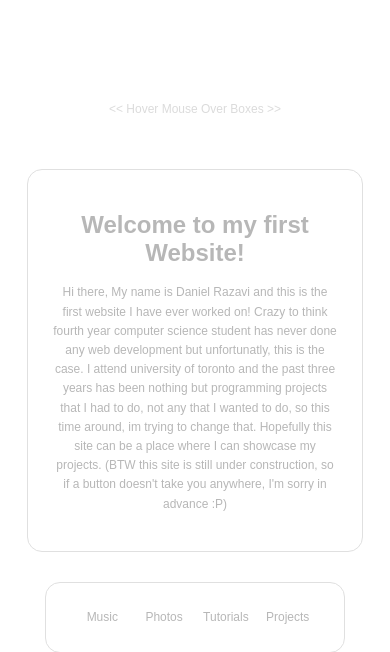
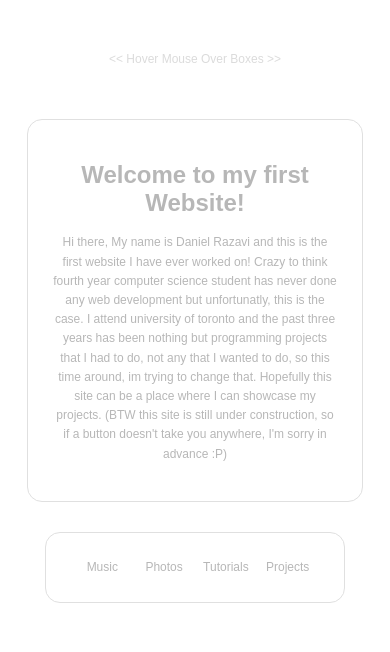
Before and after one commit to DanielRazavi/DanielRazavi.github.io, a PHP site: page /index.html in a window 390 px wide. Shown: the top 652 px of the page. Run offline with PHP 8.4, Linux system fonts and the light colour scheme.

Commit message:
Fixed Mobile Bug
Some Mobile Bug That Was Long Over Due

```diff
--- a/css/style.css
+++ b/css/style.css
@@ -129,6 +129,12 @@ img {
 }
 
 @media only screen and (max-width: 768px) {
+
+	.hintOne{
+		margin: 50px auto 0px;
+		text-align: center;
+	}
+
     .box {
 		margin: 50px auto 0px;
 		width: 90%;
@@ -152,6 +158,10 @@ img {
 		margin-top:30px;
 	}
 
+	.navbar:hover{
+		width: 80%;
+	}
+
 	.box a{
 		color: #b7b7b7;
 	}
```
